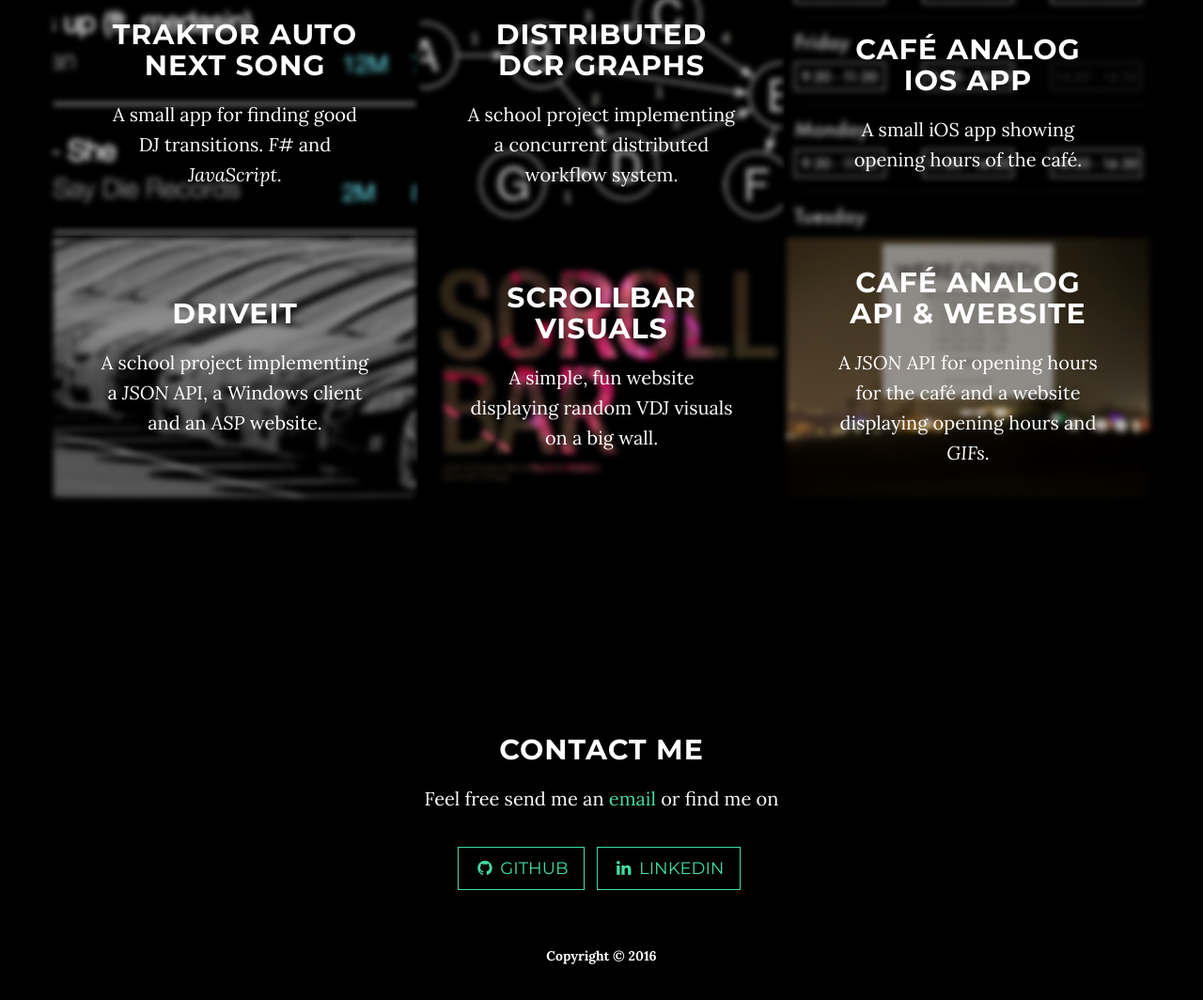
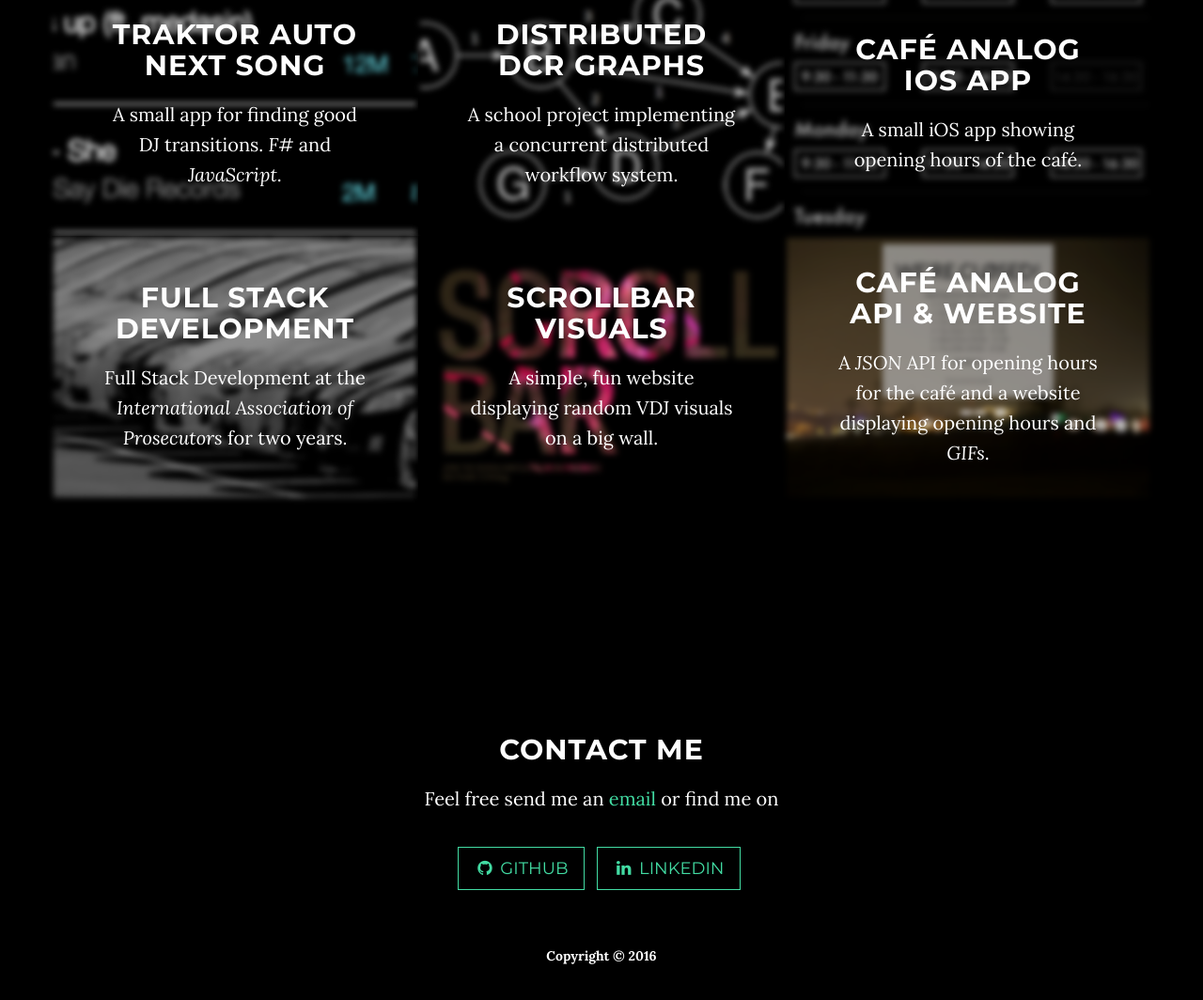
Before and after one commit to andersfischernielsen/andersfischernielsen.github.io, a plain HTML site: page index.html in a window 1280 px wide. Shown: the part 1764-2828 px from the top of the page at 94% size. Drawn offline with Linux system fonts and the light colour scheme.

Commit message:
Update index.html

```diff
--- a/index.html
+++ b/index.html
@@ -131,11 +131,11 @@
             </a>
     	</div>
         <div class="row">
-            <a href="https://github.com/andersfischernielsen/DriveIT" class="col-lg-4 project-box">
+            <a href="" class="col-lg-4 project-box">
                 <div class="project-box-background" id="project-box-4"></div>
                 <div class="project-box-inner">
-                	<h2>DriveIT</h2>
-                	<p>A school project implementing a <i>JSON</i> API, a Windows client and an <i>ASP</i> website.</p>
+                	<h2>Full Stack Development</h2>
+                	<p>Full Stack Development at the <i>International Association of Prosecutors</i> for two years.</p>
                 </div>
             </a>
             <a href="https://github.com/andersfischernielsen/ScrollBar-Visual" class="col-lg-4 project-box">
```
